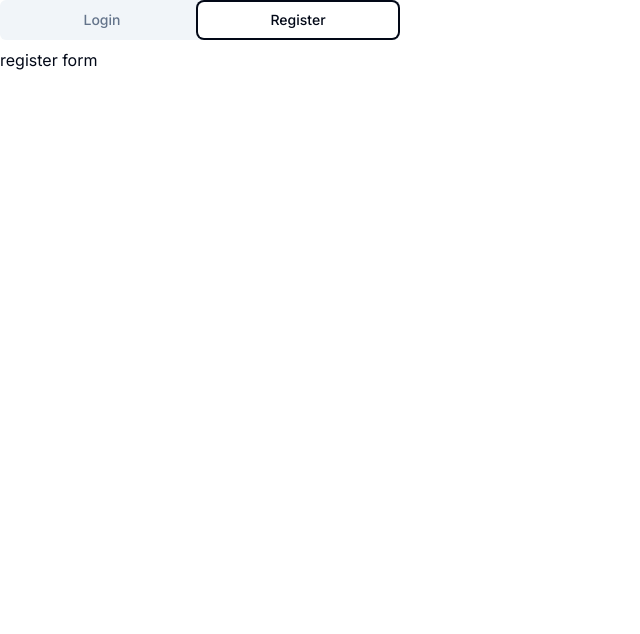
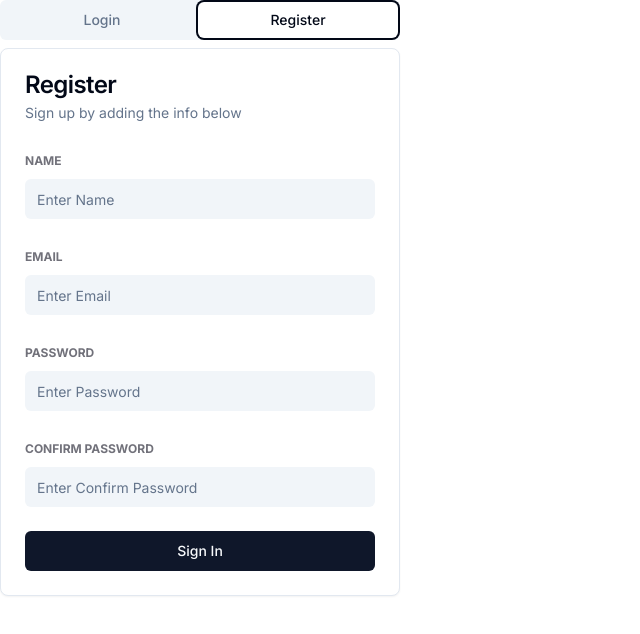
Before and after one commit to zhale-el/admin-dashbaord-shadcnui, a Next.js app: page /auth in a window 1280 px wide. Both pictures are taken after a click on the tab "Register". Shown: the top 634 px of the page, without its empty margins (0-640 px from the left). Built offline with nearby package versions, Linux system fonts and the light colour scheme.

Commit message:
add register

```diff
--- a/components/auth/RegisterForm.tsx
+++ b/components/auth/RegisterForm.tsx
@@ -1,5 +1,172 @@
+"use client";
+
+import * as z from "zod";
+import { useForm } from "react-hook-form";
+import { zodResolver } from "@hookform/resolvers/zod";
+import {
+  Form,
+  FormControl,
+  FormField,
+  FormItem,
+  FormLabel,
+  FormMessage,
+} from "@/components/ui/form";
+
+import {
+  Card,
+  CardHeader,
+  CardTitle,
+  CardDescription,
+  CardContent,
+} from "@/components/ui/card";
+
+import { Input } from "../ui/input";
+import { Button } from "@/components/ui/button";
+import { useRouter } from "next/navigation";
+
+const formSchema = z.object({
+  name: z.string().min(1, {
+    message: "Name is required",
+  }),
+  email: z
+    .string()
+    .min(1, {
+      message: "Email is required",
+    })
+    .email({
+      message: "Please enter a valid email",
+    }),
+  password: z.string().min(1, {
+    message: "Password is required",
+  }),
+  confirmPassword: z.string().min(1, {
+    message: " Confirm Password is required",
+  }),
+});
+
 const RegisterForm = () => {
-  return <div>register form</div>;
+  const router = useRouter();
+
+  const form = useForm<z.infer<typeof formSchema>>({
+    resolver: zodResolver(formSchema),
+    defaultValues: {
+      name: "",
+      email: "",
+      password: "",
+      confirmPassword: "",
+    },
+  });
+
+  const handleSubmit = (data: z.infer<typeof formSchema>) => {
+    router.push("/");
+  };
+
+  return (
+    <Card>
+      <CardHeader>
+        <CardTitle>Register</CardTitle>
+
+        <CardDescription>Sign up by adding the info below</CardDescription>
+      </CardHeader>
+
+      <CardContent className="space-y-2">
+        <Form {...form}>
+          <form
+            onSubmit={form.handleSubmit(handleSubmit)}
+            className="space-y-6"
+          >
+            <FormField
+              control={form.control}
+              name="name"
+              render={({ field }) => (
+                <FormItem>
+                  <FormLabel className="uppercase text-xs font-bold text-zinc-500 dark:text-secondary/70">
+                    Name
+                  </FormLabel>
+                  <FormControl>
+                    <Input
+                      className="bg-slate-100 border-0 focus-visible:ring-0 text-black focus-visible:ring-offset-0"
+                      placeholder="Enter Name"
+                      {...field}
+                    />
+                  </FormControl>
+
+                  <FormMessage />
+                </FormItem>
+              )}
+            />
+
+            <FormField
+              control={form.control}
+              name="email"
+              render={({ field }) => (
+                <FormItem>
+                  <FormLabel className="uppercase text-xs font-bold text-zinc-500 dark:text-secondary/70">
+                    Email
+                  </FormLabel>
+                  <FormControl>
+                    <Input
+                      className="bg-slate-100 border-0 focus-visible:ring-0 text-black focus-visible:ring-offset-0"
+                      placeholder="Enter Email"
+                      {...field}
+                    />
+                  </FormControl>
+
+                  <FormMessage />
+                </FormItem>
+              )}
+            />
+
+            <FormField
+              control={form.control}
+              name="password"
+              render={({ field }) => (
+                <FormItem>
+                  <FormLabel className="uppercase text-xs font-bold text-zinc-500 dark:text-secondary/70">
+                    Password
+                  </FormLabel>
+                  <FormControl>
+                    <Input
+                      type="password"
+                      className="bg-slate-100 border-0 focus-visible:ring-0 text-black focus-visible:ring-offset-0"
+                      placeholder="Enter Password"
+                      {...field}
+                    />
+                  </FormControl>
+
+                  <FormMessage />
+                </FormItem>
+              )}
+            />
+
+            <FormField
+              control={form.control}
+              name="confirmPassword"
+              render={({ field }) => (
+                <FormItem>
+                  <FormLabel className="uppercase text-xs font-bold text-zinc-500 dark:text-secondary/70">
+                    Confirm Password
+                  </FormLabel>
+                  <FormControl>
+                    <Input
+                      type="confirmPassword"
+                      className="bg-slate-100 border-0 focus-visible:ring-0 text-black focus-visible:ring-offset-0"
+                      placeholder="Enter Confirm Password"
+                      {...field}
+                    />
+                  </FormControl>
+
+                  <FormMessage />
+                </FormItem>
+              )}
+            />
+
+            <Button className="w-full">Sign In</Button>
+          </form>
+        </Form>
+      </CardContent>
+    </Card>
+  );
 };
 
 export default RegisterForm;
```
